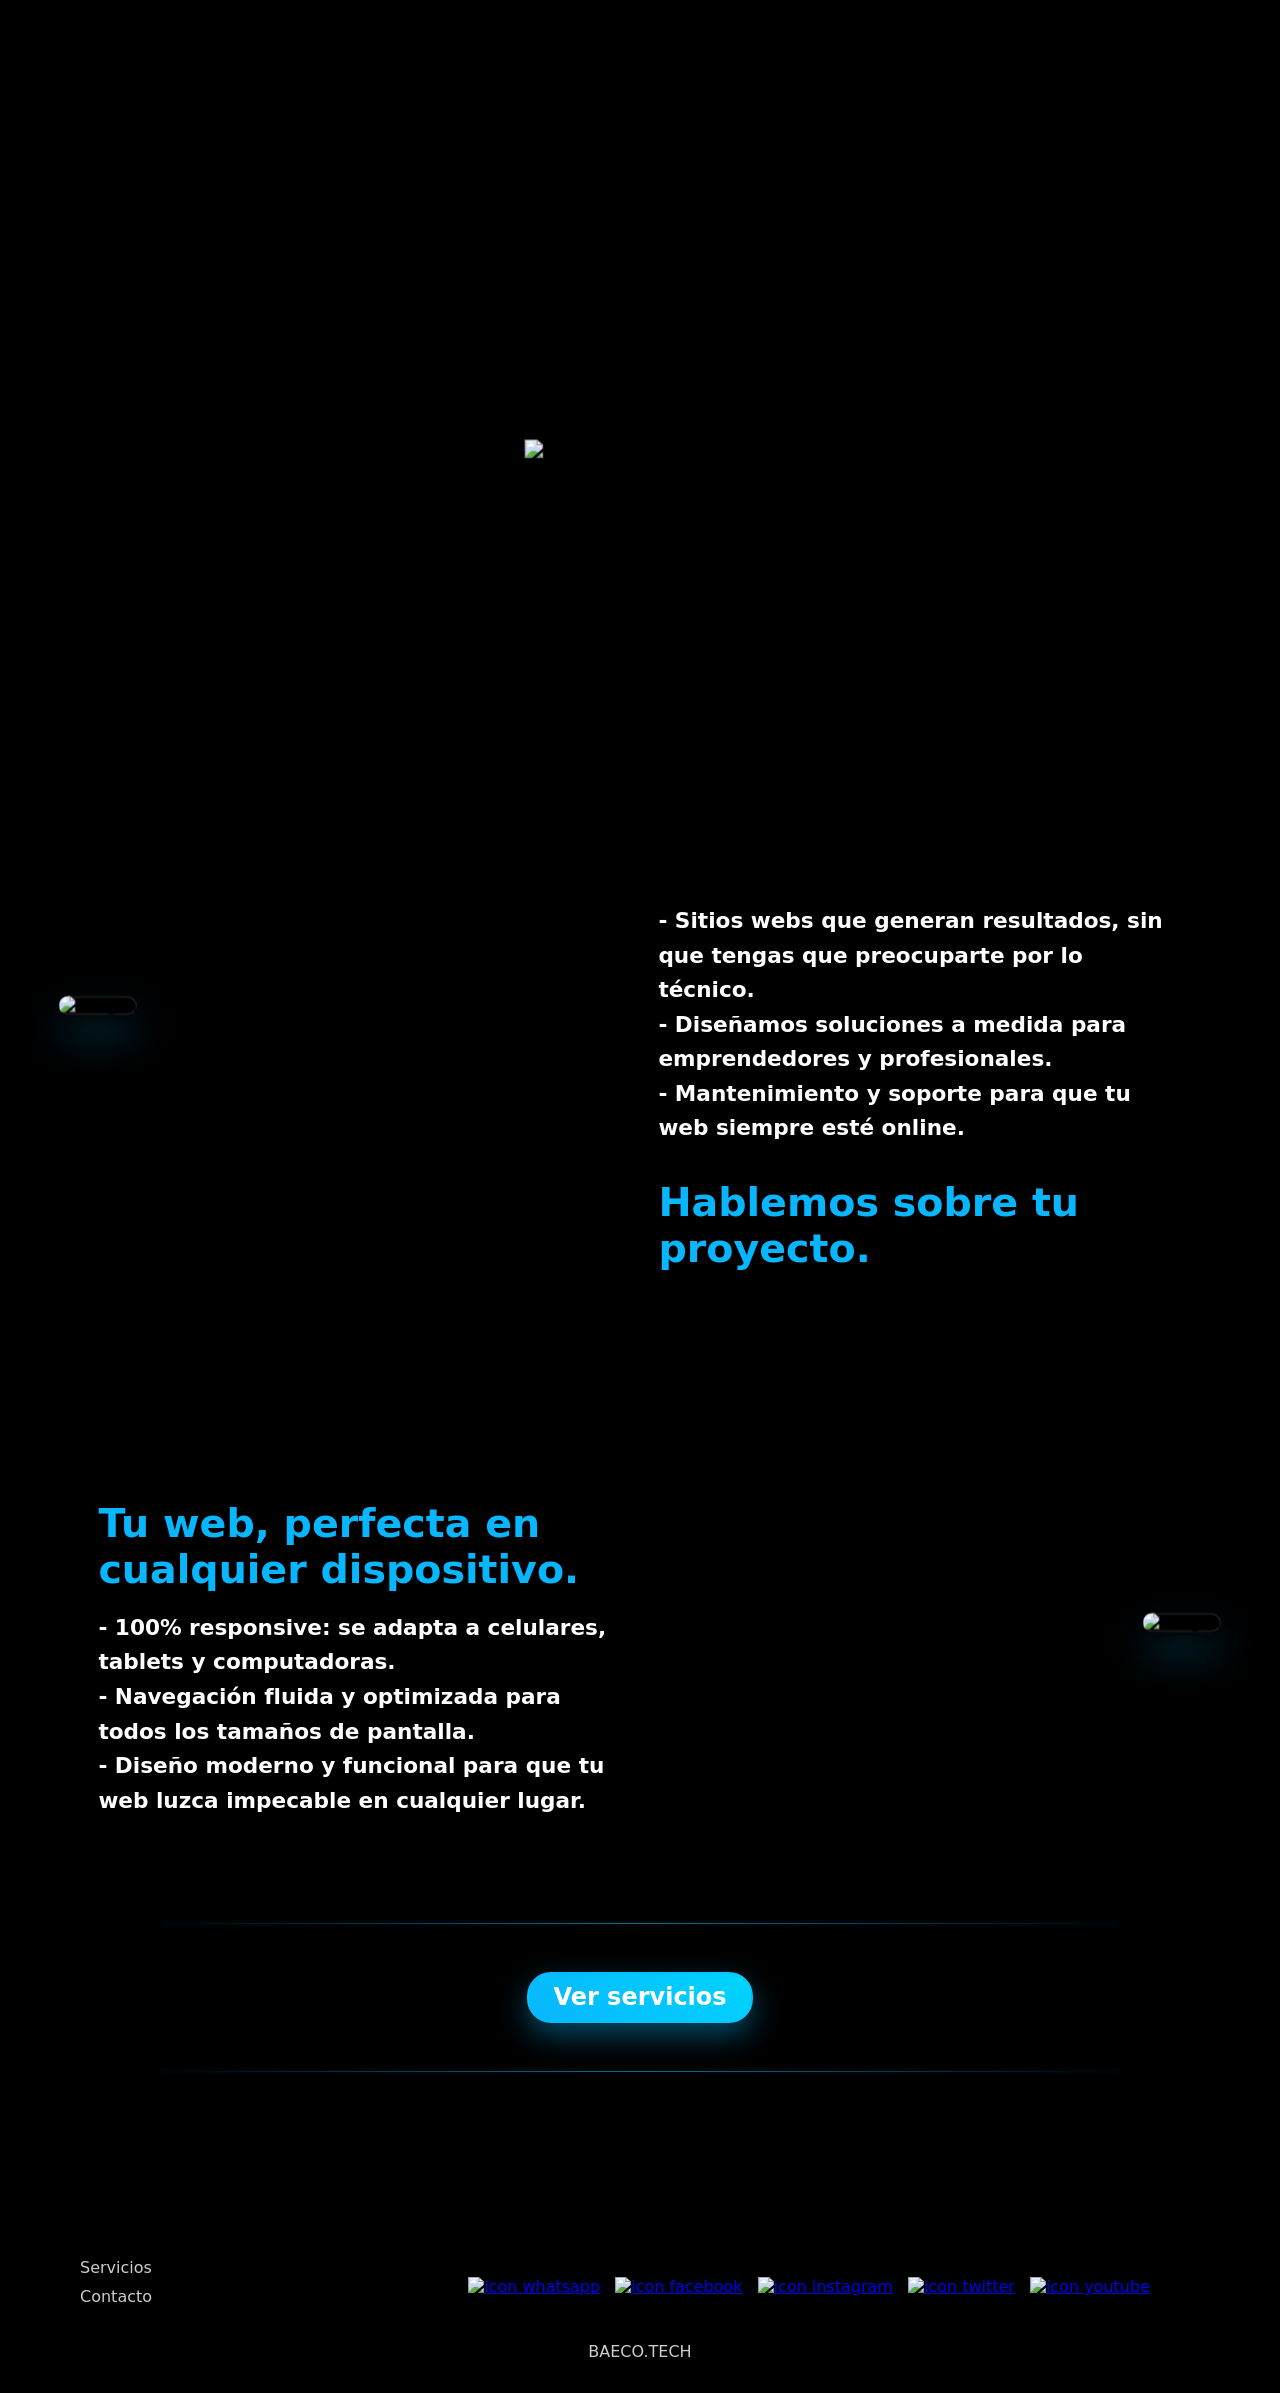
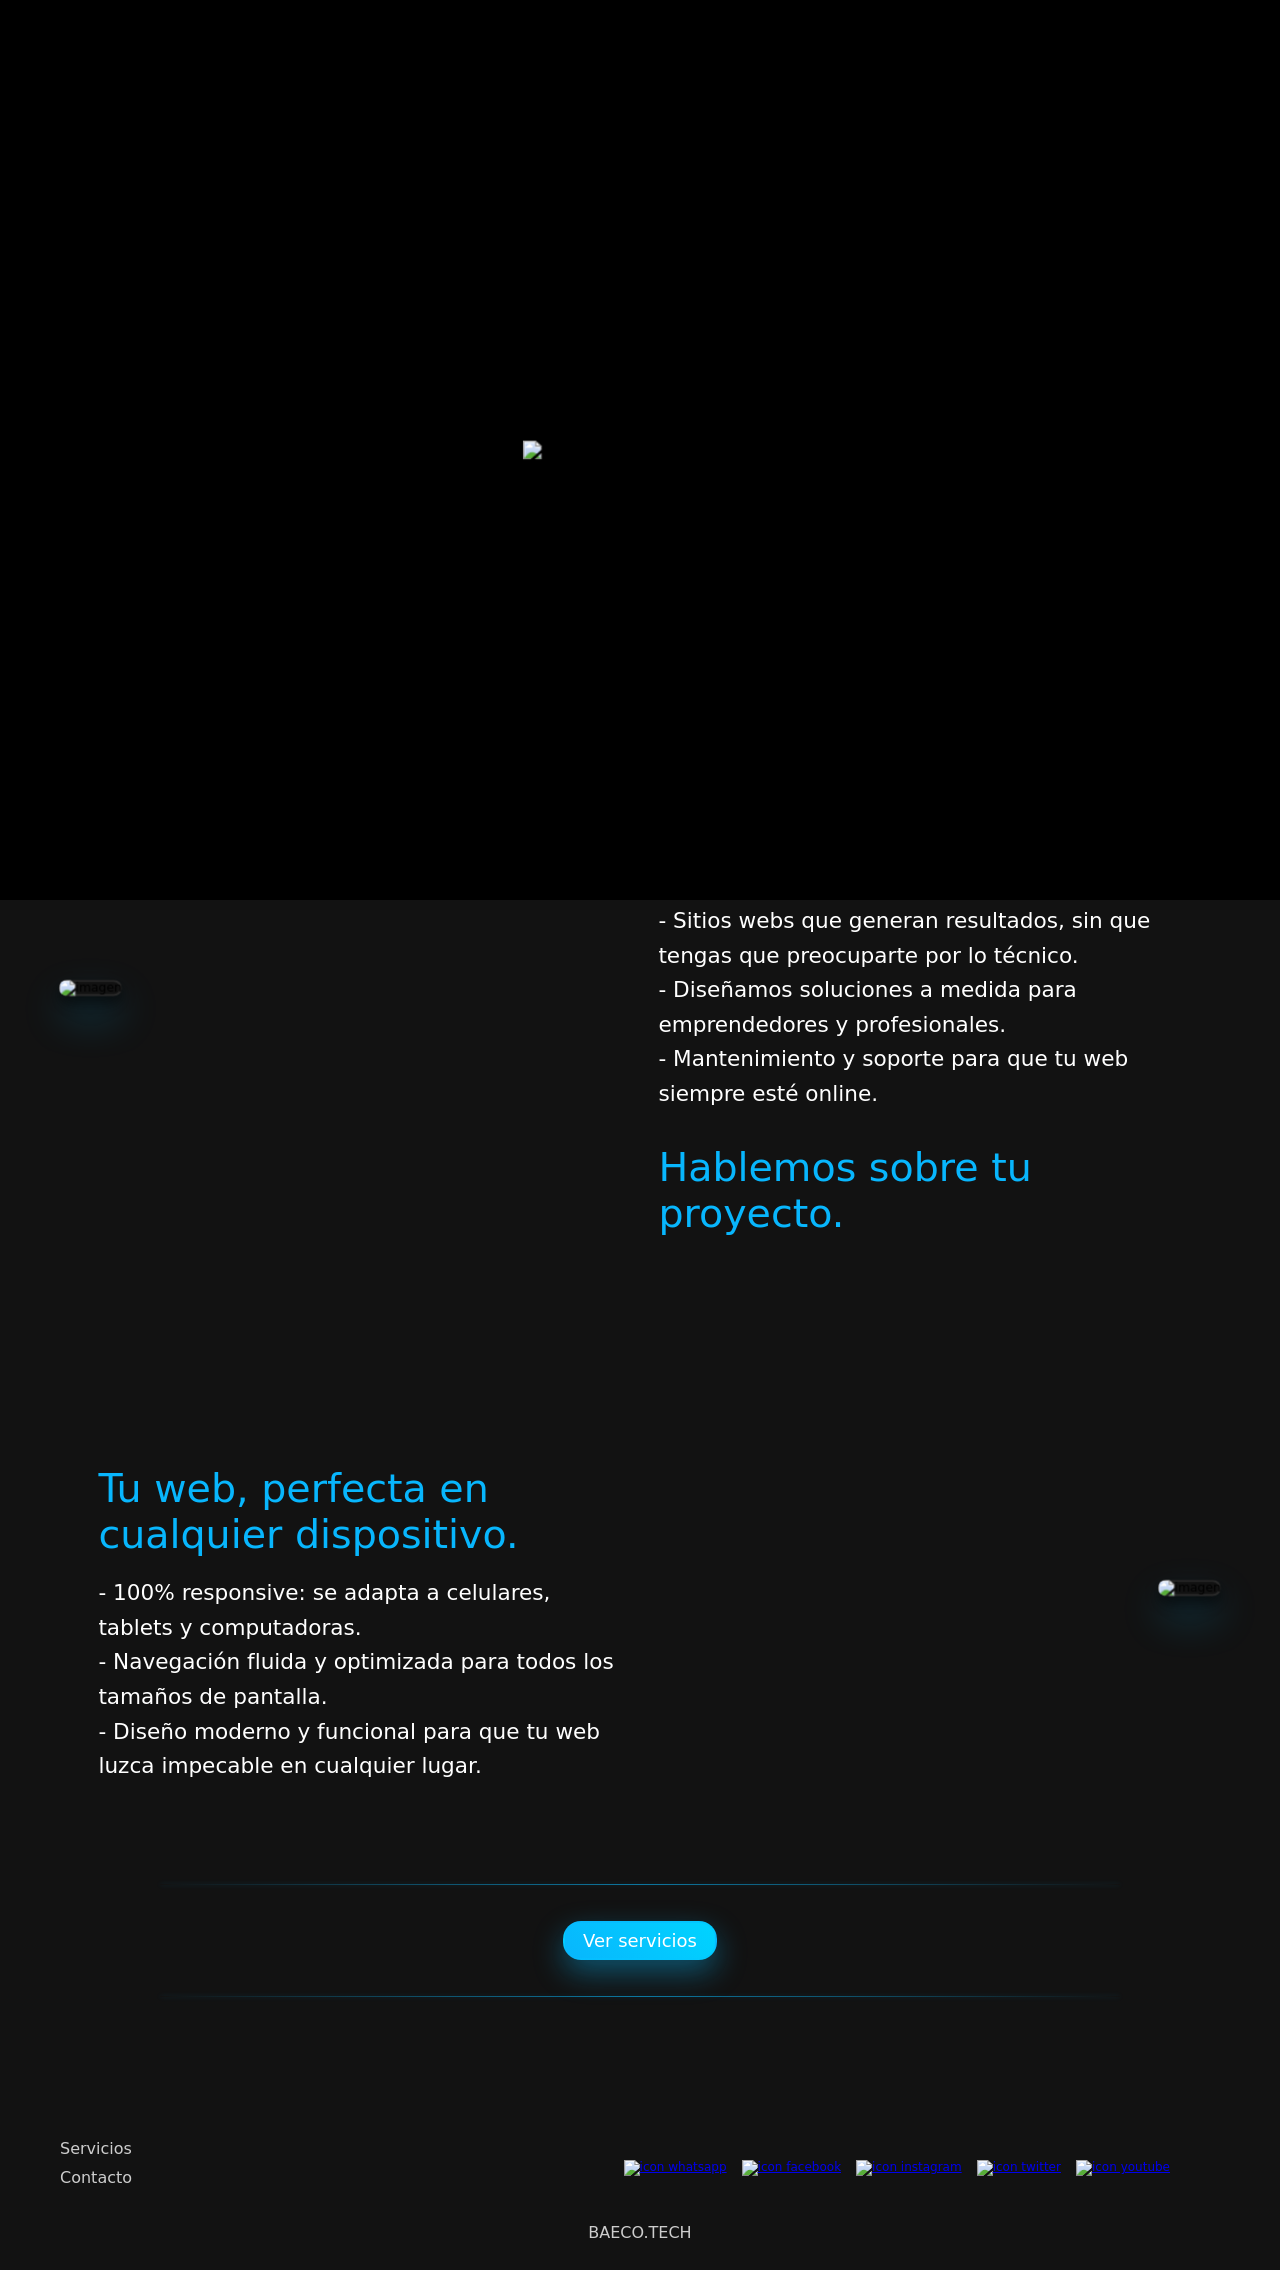

Cambios en main.css para responsive design  rem a em y para el tamaño de los textos

--- a/main.css
+++ b/main.css
@@ -17,12 +17,12 @@ body {
   overflow-x: hidden !important;
   font-family: "Geist Variable", system-ui, -apple-system, BlinkMacSystemFont,
     "Segoe UI", sans-serif;
-  font-weight: 400;
+  font-weight: 300;
   font-style: normal;
 }
 
 body {
-  background-color: #000;
+  background-color: #121212;
   margin: 0;
 }
 /*
@@ -117,7 +117,7 @@ grizón: #272727
   display: flex;
   color: #fff;
   float: right;
-  font-weight: 600;
+  font-weight: 450;
   font-size: large;
   border: solid 2px #000;
   border-top: none;
@@ -143,7 +143,7 @@ grizón: #272727
   border: 1px solid rgba(8, 184, 253, 0.3);
   border-radius: 0.6em;
   font-size: large;
-  font-weight: 600;
+  font-weight: 450;
   text-decoration: none;
   box-shadow: 0px 4px 12px rgba(8, 184, 253, 0.3);
 }
@@ -161,7 +161,7 @@ grizón: #272727
 
 .hamburger-menu {
   display: none;
-  font-size: 30px;
+  font-size: 22.5px;
   cursor: pointer;
   color: white;
 }
@@ -300,6 +300,7 @@ grizón: #272727
 }
 
 html {
+  font-size: 75%;
   scrollbar-width: thin;
   scrollbar-color: #555 #1a1a1a;
 }
@@ -390,7 +391,7 @@ html {
   flex: 1;
   color: #c0c0c0;
   font-size: large;
-  font-weight: 400;
+  font-weight: 300;
   text-decoration: none;
   text-align: left;
   max-width: 500px;
@@ -547,7 +548,7 @@ html {
   margin-bottom: 2em;
   color: #00d4ff;
   font-size: 1.8em;
-  font-weight: 600;
+  font-weight: 450;
 }
 
 .input-form,
@@ -613,7 +614,7 @@ textarea::placeholder {
   font-family: "Poppins", sans-serif;
   border-radius: 1em;
   font-size: 1.2em;
-  font-weight: 400;
+  font-weight: 300;
   box-shadow: 0px 8px 20px rgba(8, 184, 253, 0.3);
   transition: all 0.3s ease;
 }
@@ -675,7 +676,7 @@ textarea::placeholder {
 .precio-anterior {
   margin: 0;
   font-size: 1.1em;
-  font-weight: 400;
+  font-weight: 300;
   color: #c9d1d9;
   text-decoration: line-through;
 }
@@ -695,7 +696,7 @@ textarea::placeholder {
 .caja ul li {
   margin: 1em 2.5em 1em 2.5em;
   font-size: large;
-  font-weight: 400;
+  font-weight: 300;
   text-decoration: none;
   text-align: left;
   padding-left: 0.5em;
@@ -704,7 +705,7 @@ textarea::placeholder {
 .caja ul li a {
   color: #dff8eb;
   text-decoration: underline;
-  font-weight: 400;
+  font-weight: 300;
 }
 
 .boton-contacto {
@@ -717,7 +718,7 @@ textarea::placeholder {
   box-shadow: 0px 8px 20px rgba(8, 184, 253, 0.3);
   margin-top: auto;
   font-size: x-large;
-  font-weight: 600;
+  font-weight: 450;
 }
 
 /*inicio de responsive movil de servicios*/
@@ -886,7 +887,7 @@ textarea::placeholder {
   border-radius: 1em;
   box-shadow: 0px 12px 30px rgba(8, 184, 253, 0.4);
   font-size: 1.5em;
-  font-weight: 600;
+  font-weight: 450;
   text-align: center;
   border: 2px solid rgba(8, 184, 253, 0.3);
   transition:
@@ -921,7 +922,7 @@ textarea::placeholder {
 
 .titulo-de-contacto h1 {
   font-size: 2.5em;
-  font-weight: 600;
+  font-weight: 450;
   margin-bottom: 1em;
   color: #00d4ff;
 }
@@ -996,7 +997,7 @@ footer {
 
 .footer-link {
   color: #cdcdcd;
-  font-weight: 400;
+  font-weight: 300;
   font-size: medium;
   text-decoration: none;
   margin-bottom: 10px;
@@ -1010,7 +1011,7 @@ footer {
 .derechos {
   color: #cdcdcd;
   font-size: medium;
-  font-weight: 400;
+  font-weight: 300;
   text-align: center;
   margin-top: 0;
 }
@@ -1112,7 +1113,7 @@ footer {
   color: #08b6fd;
   margin-bottom: clamp(15px, 2vw, 30px);
   font-size: clamp(2.2em, 5.5vw, 3.5em);
-  font-weight: 600;
+  font-weight: 450;
   text-shadow: 2px 2px 4px rgba(0, 0, 0, 0.8);
 }
 
@@ -1120,7 +1121,7 @@ footer {
   color: #08b6fd;
   margin-bottom: clamp(10px, 1.5vw, 25px);
   font-size: clamp(1.5em, 4vw, 2.5em);
-  font-weight: 600;
+  font-weight: 450;
   text-shadow: 2px 2px 4px rgba(0, 0, 0, 0.8);
 }
 
@@ -1129,7 +1130,7 @@ footer {
   margin: 0;
   font-size: clamp(1.2em, 3vw, 1.8em);
   line-height: 1.6;
-  font-weight: 600;
+  font-weight: 450;
   text-shadow: 2px 2px 4px rgba(0, 0, 0, 0.8);
 }
 
@@ -1143,7 +1144,7 @@ footer {
   color: #08b6fd;
   margin-bottom: clamp(10px, 1.5vw, 20px);
   font-size: clamp(1.3em, 3.5vw, 2.2em);
-  font-weight: 600;
+  font-weight: 450;
 }
 
 .m-i-texto-contenido p {
@@ -1151,7 +1152,7 @@ footer {
   margin: 0;
   font-size: clamp(0.9em, 2.2vw, 1.2em);
   line-height: 1.6;
-  font-weight: 600;
+  font-weight: 450;
 }
 
 /* Media queries para ajustes específicos */
@@ -1327,8 +1328,8 @@ footer {
 .success-message p,
 .error-message p {
   margin: 0;
-  font-weight: 700;
-  font-size: 16px;
+  font-weight: 550;
+  font-size: 12px;
 }
 
 /* Estilos para el botón de envío cuando está deshabilitado */
